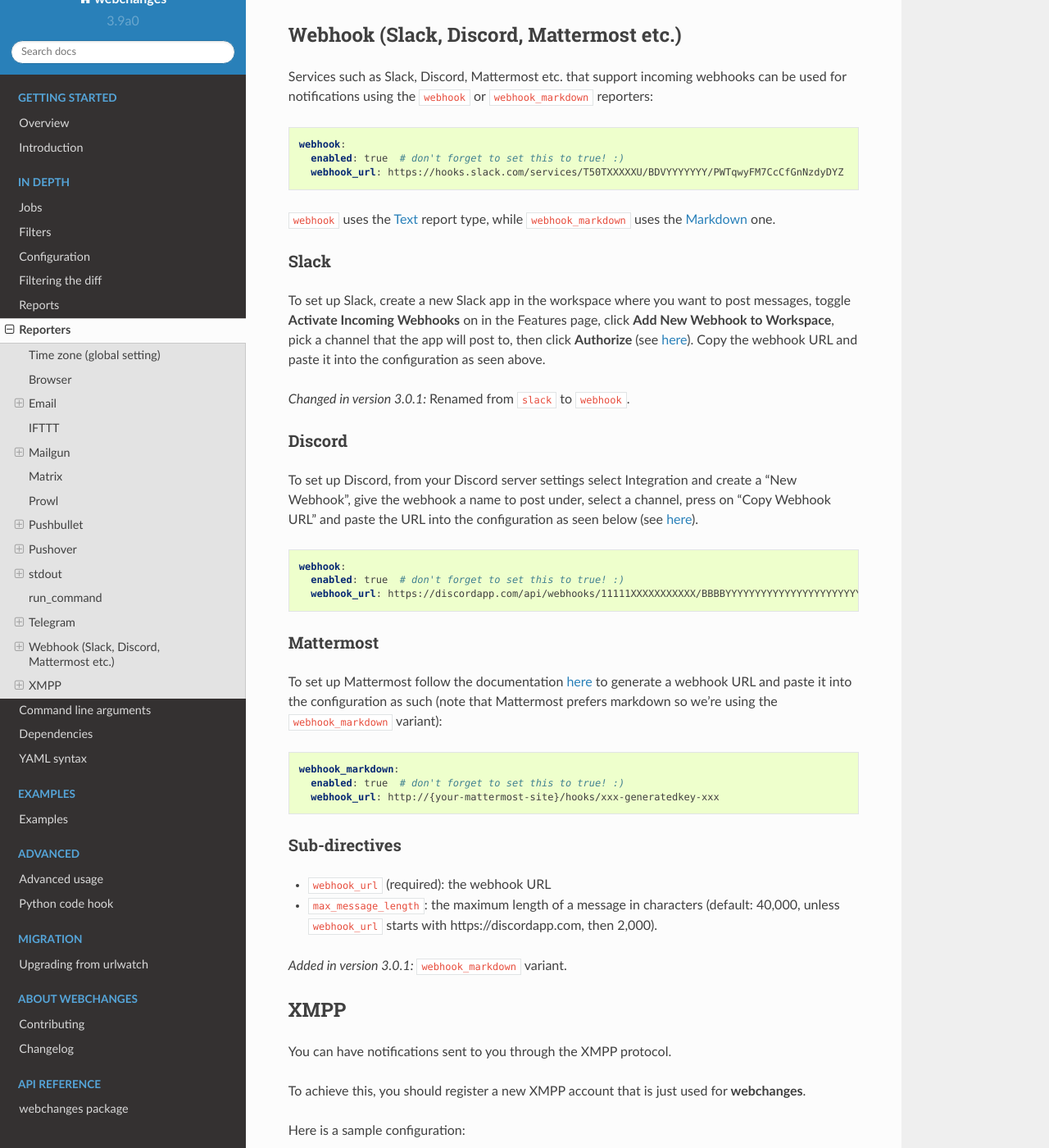
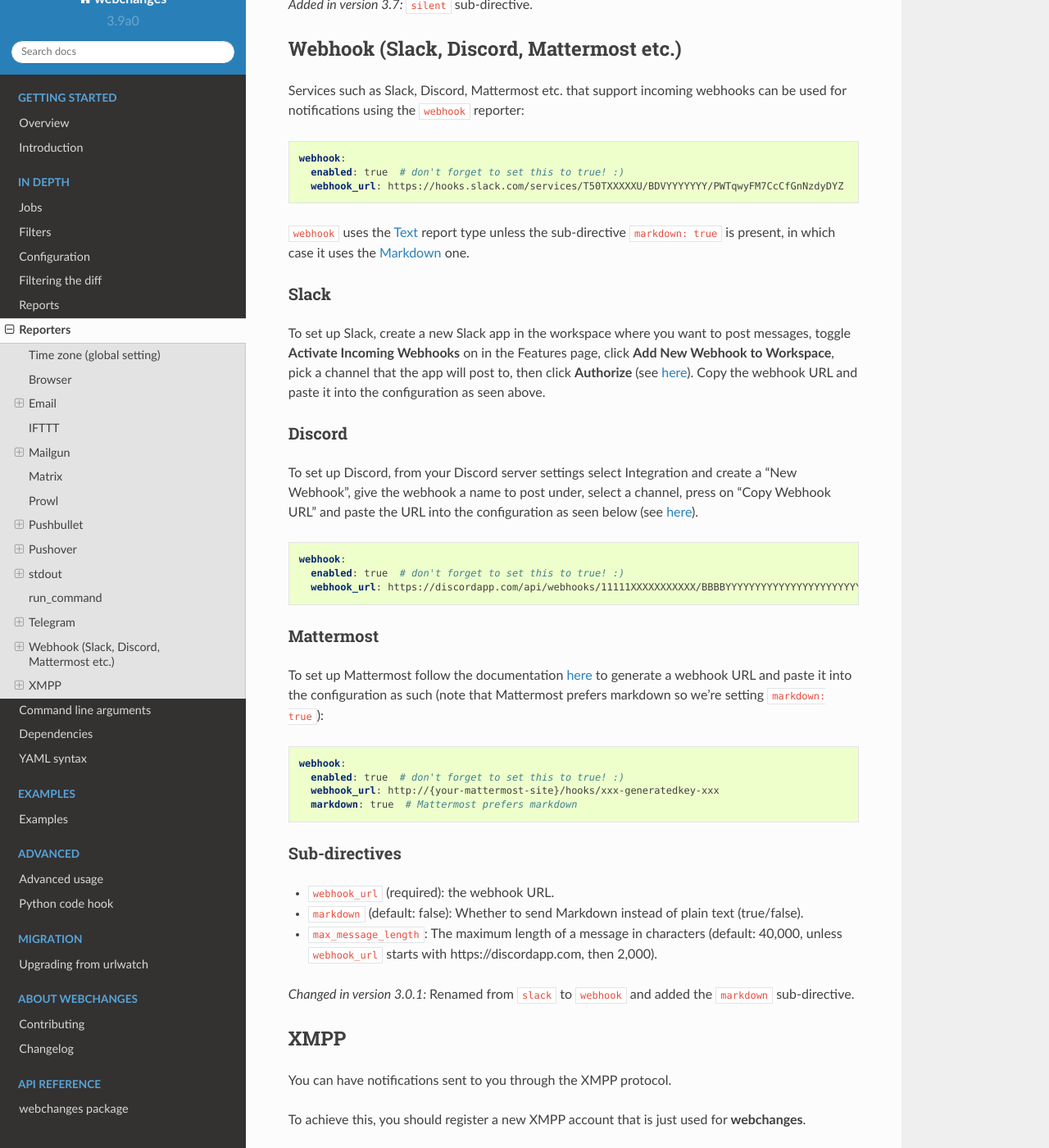
Before and after one commit to mborsetti/webchanges, a Sphinx documentation site: the page built from docs/reporters.rst, in a window 1280 px wide and 1400 px high, scrolled down 11652 px. Shown: the whole window at 82% size. Built offline with Sphinx 7.4.7 and the Read the Docs theme 2.0.0, drawn with Linux system fonts in a browser that asks for light colours.

Commit message:
merge 3.0.1

```diff
--- a/CHANGELOG.rst
+++ b/CHANGELOG.rst
@@ -609,7 +609,8 @@
 Added
 -----
 * New ``format-json`` sub-directive ``sort_keys`` sets whether JSON dictionaries should be sorted (defaults to false)
-* New ``webhook_markdown`` reporter for services such as Mattermost, which expects Markdown-formatted text
+* New ``markdown`` directive for ``webhook`` reporter for services such as Mattermost, which expects
+  Markdown-formatted text
 * Code autodoc, highlighting just how badly the code needs documentation!
 * Output from ``diff_tool: wdiff`` is colorized in html reports
 * Reports now show date/time of diffs when using an external ``diff_tool``
--- a/docs/reporters.rst
+++ b/docs/reporters.rst
@@ -338,6 +338,7 @@
 
    markdown:
      enabled: true  # don't forget to set this to true! :)
+     markdown: false
      details: false
      footer: false
      minimal: true
@@ -566,7 +567,7 @@
 Webhook (Slack, Discord, Mattermost etc.)
 -----------------------------------------
 Services such as Slack, Discord, Mattermost etc. that support incoming webhooks can be used for notifications using the
-``webhook`` or ``webhook_markdown`` reporters:
+``webhook`` reporter:
 
 .. code:: yaml
 
@@ -574,7 +575,8 @@
      enabled: true  # don't forget to set this to true! :)
      webhook_url: https://hooks.slack.com/services/T50TXXXXXU/BDVYYYYYYY/PWTqwyFM7CcCfGnNzdyDYZ
 
-``webhook`` uses the :ref:`text` report type, while ``webhook_markdown`` uses the :ref:`markdown` one.
+``webhook`` uses the :ref:`text` report type unless the sub-directive ``markdown: true`` is present, in which case
+it uses the :ref:`markdown` one.
 
 Slack
 ~~~~~
@@ -583,9 +585,6 @@
 then click **Authorize** (see `here
 <https://slack.com/intl/en-sg/help/articles/115005265063-Incoming-webhooks-for-Slack>`__). Copy the webhook URL and
 paste it into the configuration as seen above.
-
-.. versionchanged:: 3.0.1
-   Renamed from ``slack`` to ``webhook``.
 
 Discord
 ~~~~~~~
@@ -603,22 +602,25 @@
 ~~~~~~~~~~
 To set up Mattermost follow the documentation `here <https://docs.mattermost.com/developer/webhooks-incoming.html>`__
 to generate a webhook URL and paste it into the configuration as such (note that Mattermost prefers markdown so we're
-using the ``webhook_markdown`` variant):
+setting ``markdown: true``):
 
 .. code:: yaml
 
-   webhook_markdown:
+   webhook:
      enabled: true  # don't forget to set this to true! :)
      webhook_url: http://{your-mattermost-site}/hooks/xxx-generatedkey-xxx
+     markdown: true  # Mattermost prefers markdown
 
 Sub-directives
 ~~~~~~~~~~~~~~
-* ``webhook_url`` (required): the webhook URL
-* ``max_message_length``: the maximum length of a message in characters (default: 40,000, unless ``webhook_url`` starts
+* ``webhook_url`` (required): the webhook URL.
+* ``markdown`` (default: false): Whether to send Markdown instead of plain text (true/false).
+* ``max_message_length``: The maximum length of a message in characters (default: 40,000, unless ``webhook_url`` starts
   with \https://discordapp.com, then 2,000).
 
-.. versionadded:: 3.0.1
-   ``webhook_markdown`` variant.
+
+.. versionchanged:: 3.0.1
+   Renamed from ``slack`` to ``webhook`` and added the ``markdown`` sub-directive.
 
 
 .. _xmpp:
--- a/docs/reports.rst
+++ b/docs/reports.rst
@@ -65,7 +65,8 @@
 
 Markdown
 --------
-Markdown text, used for the ``matrix`` and ``webhook_markdown`` reporters
+Markdown text, used for the ``matrix`` and ``webhook`` reporters (if the latter has the sub-directive
+``markdown: true``)
 
 Optional sub-directives
 ~~~~~~~~~~~~~~~~~~~~~~~
```
Also changed, not shown: docs/examples.rst (+9 -9 lines), 3 other files.
